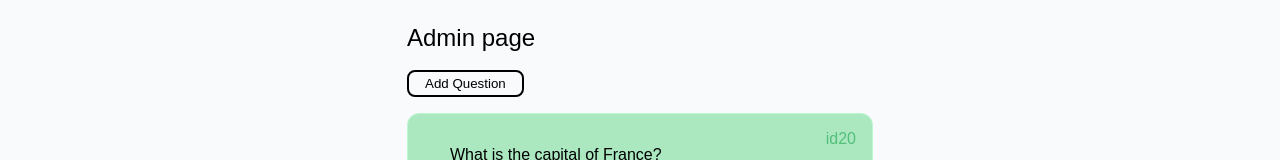
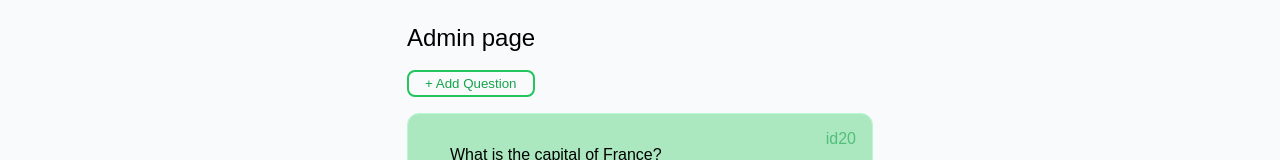
Before and after one commit to Ulfflo/quiz-redux, a Next.js app: page /admin in a window 1280 px wide. Shown: the part 122-282 px from the top of the page. Built offline with nearby package versions, Linux system fonts and the light colour scheme.

Commit message:
add button fix

```diff
--- a/pages/admin.js
+++ b/pages/admin.js
@@ -98,13 +98,13 @@ export default function Admin() {
             <button
               className={` ${
                 darkMode
-                  ? "border-blue-500 text-blue-400"
-                  : "border-blue-600 text-blue-700"
+                  ? "border-cyan-500 text-cyan-300"
+                  : " border-green-500 text-green-600"
               }
                border-solid  whitespace-nowrap bg-transparent  rounded-lg px-4 py-1 active:opacity-50`}
               onClick={handleAddQuestion}
             >
-              Add Question
+              + Add Question
             </button>
           </div>
 
```
